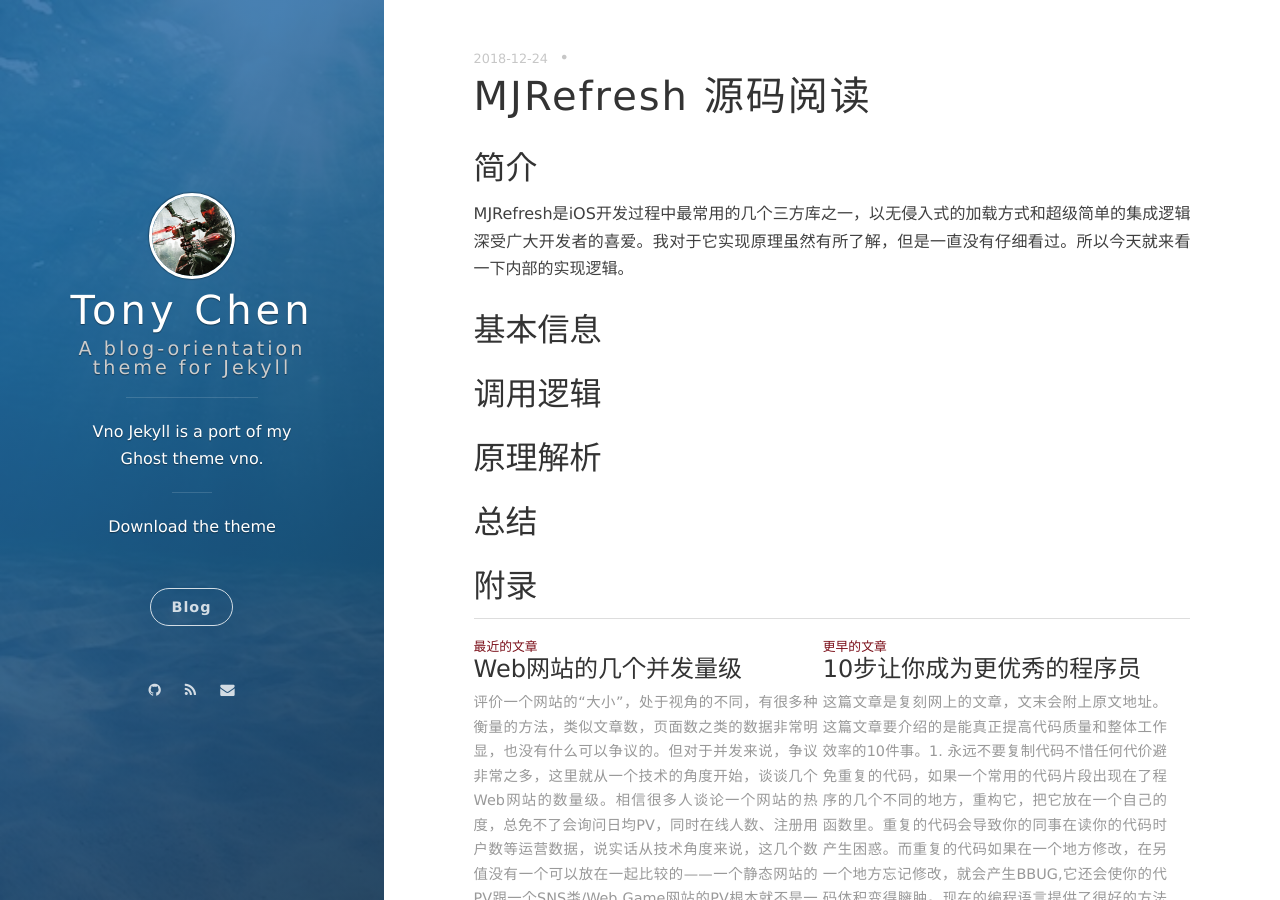
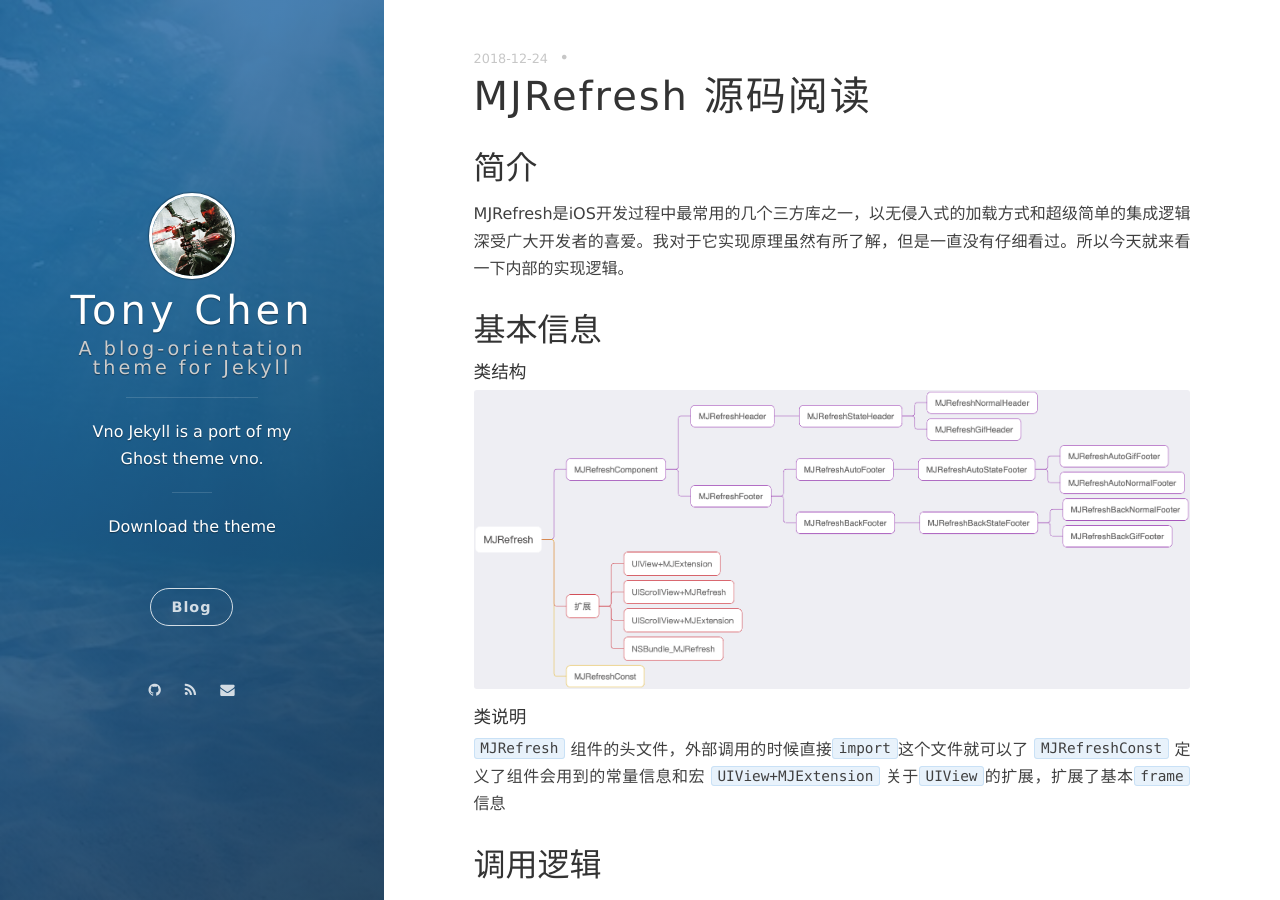
Before and after one commit to sariel89/sariel89.github.io, a Jekyll site: the page built from _posts/2018-12-24-MJRefresh源码阅读.md, in a window 1280 px wide and 900 px high. Built offline with Jekyll 4.4.1, drawn with Linux system fonts in a browser that asks for light colours; nearby versions of some CDN libraries; comment, search, counter and statistics services are not loaded.

Commit message:
添加图片

```diff
--- a/_posts/2018-12-24-MJRefresh源码阅读.md
+++ b/_posts/2018-12-24-MJRefresh源码阅读.md
@@ -5,7 +5,12 @@ title: MJRefresh 源码阅读
 ## 简介
 MJRefresh是iOS开发过程中最常用的几个三方库之一，以无侵入式的加载方式和超级简单的集成逻辑深受广大开发者的喜爱。我对于它实现原理虽然有所了解，但是一直没有仔细看过。所以今天就来看一下内部的实现逻辑。
 ## 基本信息
-
+#### 类结构
+![MJRefresh类结构](/assets/images/MJRefresh%E7%B1%BB%E7%BB%93%E6%9E%84.png)
+#### 类说明
+`MJRefresh` 组件的头文件，外部调用的时候直接`import`这个文件就可以了
+`MJRefreshConst` 定义了组件会用到的常量信息和宏
+`UIView+MJExtension` 关于`UIView`的扩展，扩展了基本`frame`信息
 ## 调用逻辑
 
 ## 原理解析
```
Also changed, not shown: assets/images/MJRefresh类结构.png (added).
